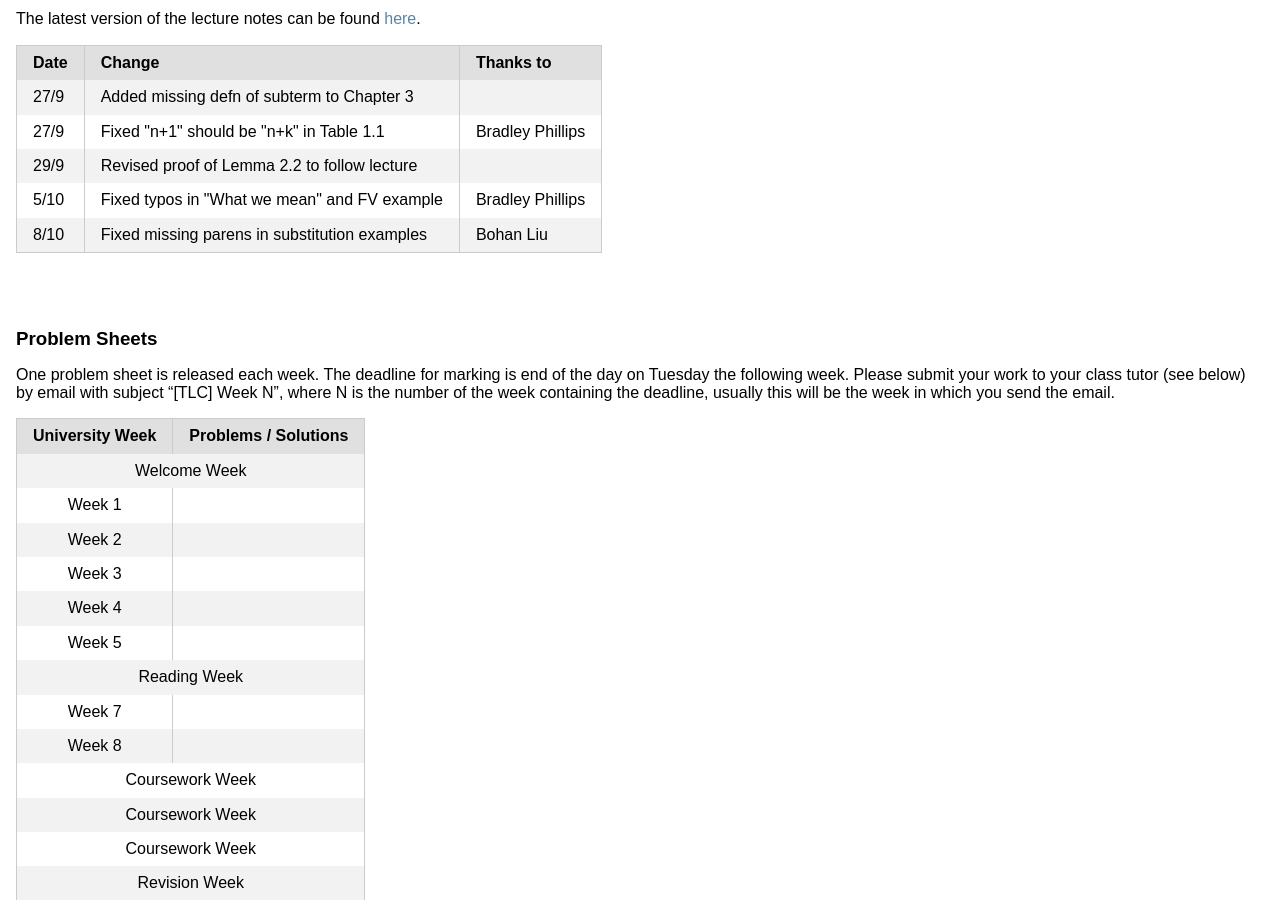
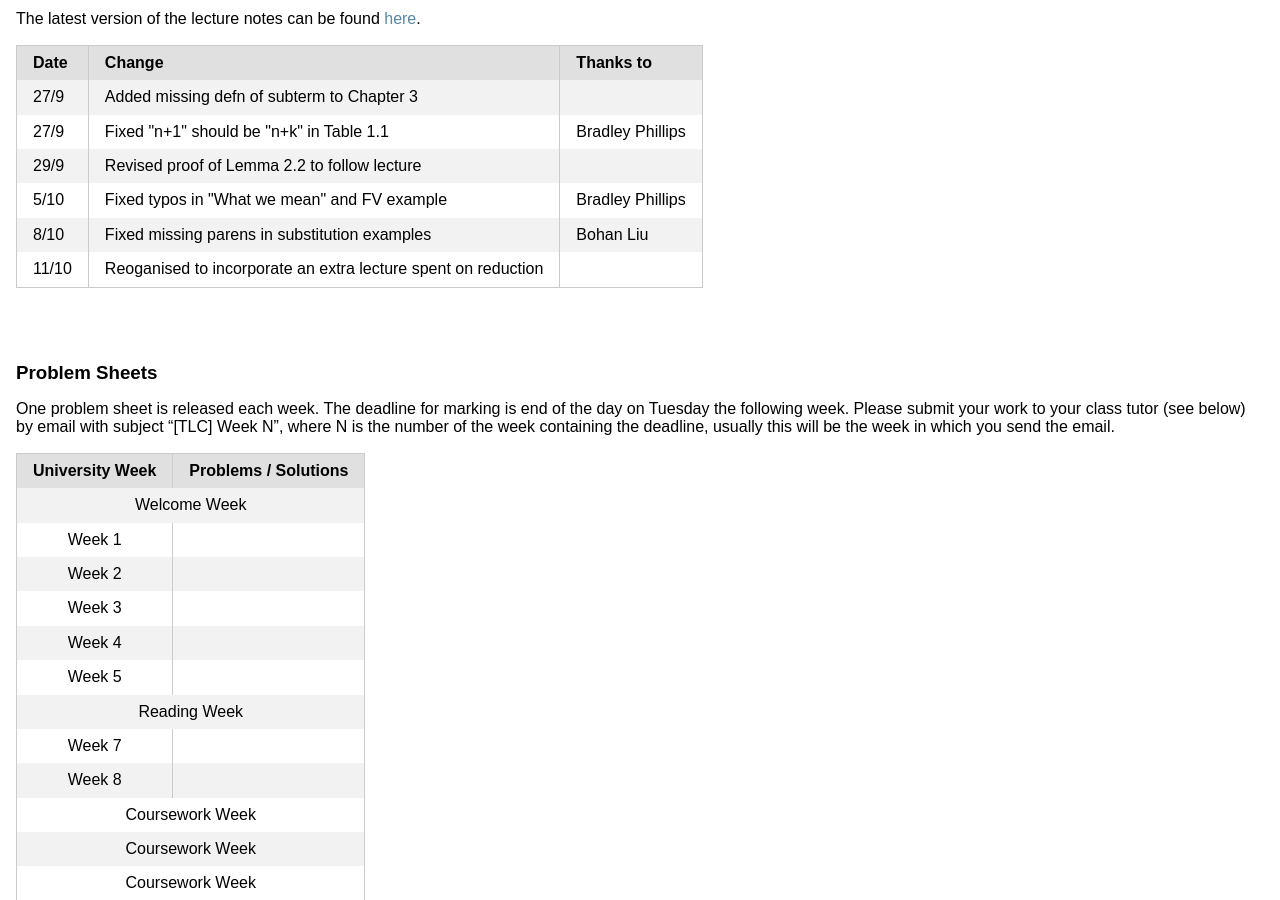
Before and after one commit to uob-coms30040/uob-coms30040.github.io, a Jekyll site: the page built from welcome.md, in a window 1280 px wide and 900 px high, scrolled down 1015 px. Built offline with Jekyll 4.4.1, drawn with Linux system fonts in a browser that asks for light colours; nearby versions of some CDN libraries.

Commit message:
Changelog

```diff
--- a/welcome.md
+++ b/welcome.md
@@ -49,6 +49,7 @@ Outside of lectures and classes, if you have any questions about the material, t
     <tr><td>29/9</td><td>Revised proof of Lemma 2.2 to follow lecture</td><td></td></tr>
     <tr><td>5/10</td><td>Fixed typos in "What we mean" and FV example </td><td>Bradley Phillips</td></tr>
     <tr><td>8/10</td><td>Fixed missing parens in substitution examples</td><td>Bohan Liu</td></tr>
+    <tr><td>11/10</td><td>Reoganised to incorporate an extra lecture spent on reduction</td><td></td></tr>
   </tbody>
   </table>
 
```
